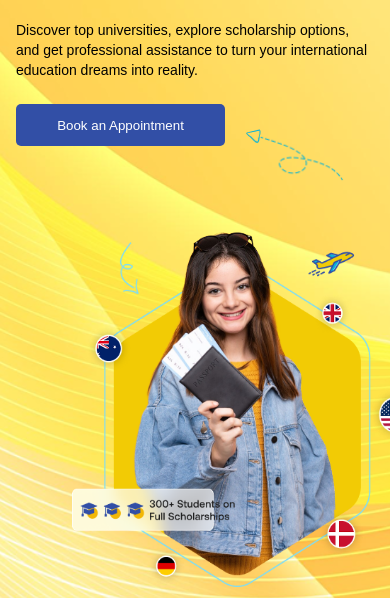
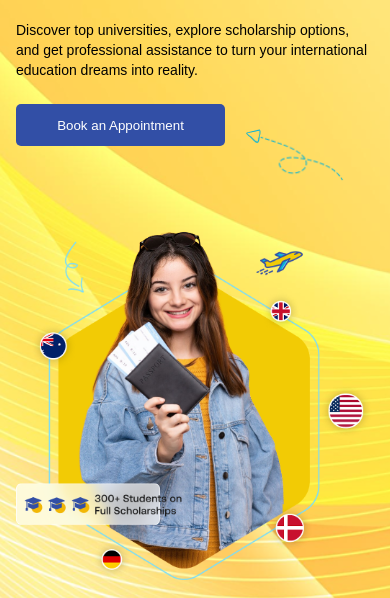
Before and after one commit to Samyam-Stha/Demotask2, a plain HTML site: page index.html in a window 390 px wide. Shown: the part 246-844 px from the top of the page. Drawn offline with Linux system fonts and the light colour scheme; some icons are missing.

Commit message:
fixed hero image in media

```diff
--- a/styles.css
+++ b/styles.css
@@ -1029,11 +1029,12 @@ form button:hover {
   }
   .hero-image {
     width: 100%;
-    margin-left: 2rem;
+    margin: 0 auto;
   }
-  .hero-image img {
-    width: 352px;
-    height: 378px;
+   .hero-image img {
+    width: 100%;
+    height: auto;
+    margin: 0 auto;
   }
   .hero-content .hero-title {
     font-size: 2rem;
```
